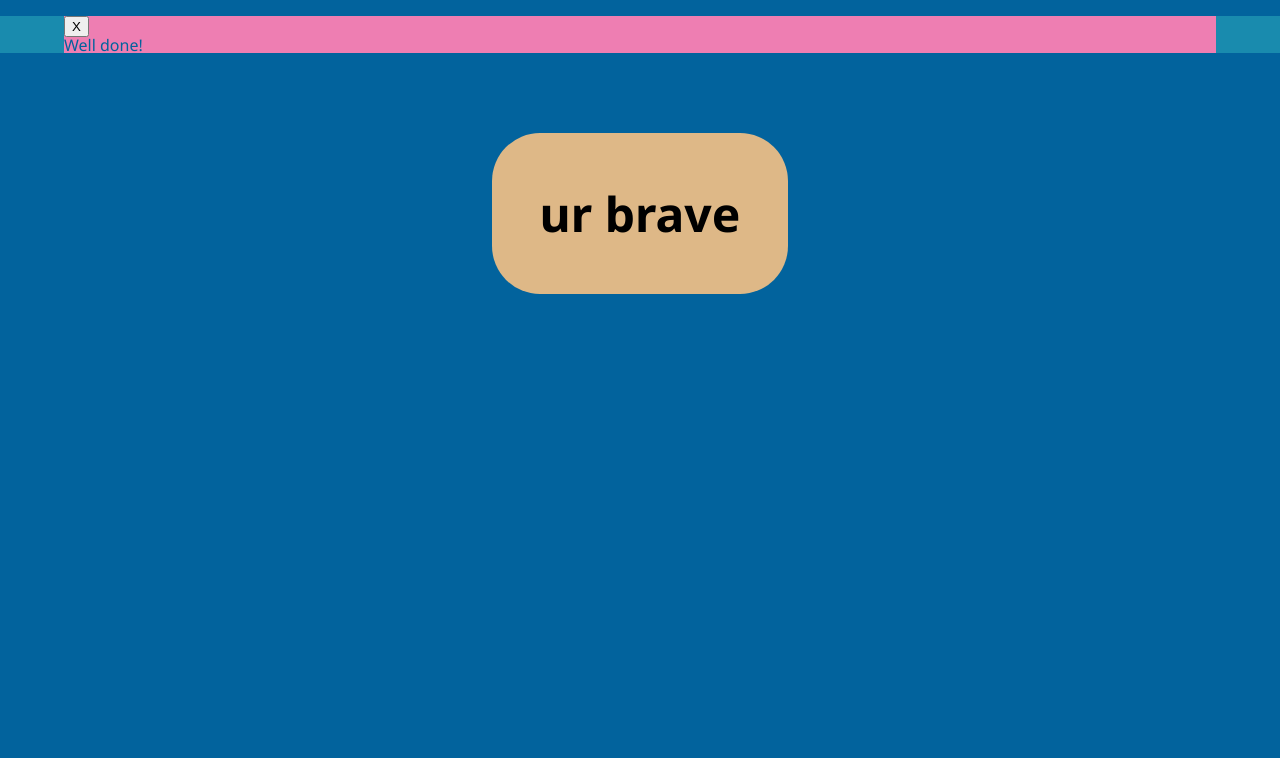
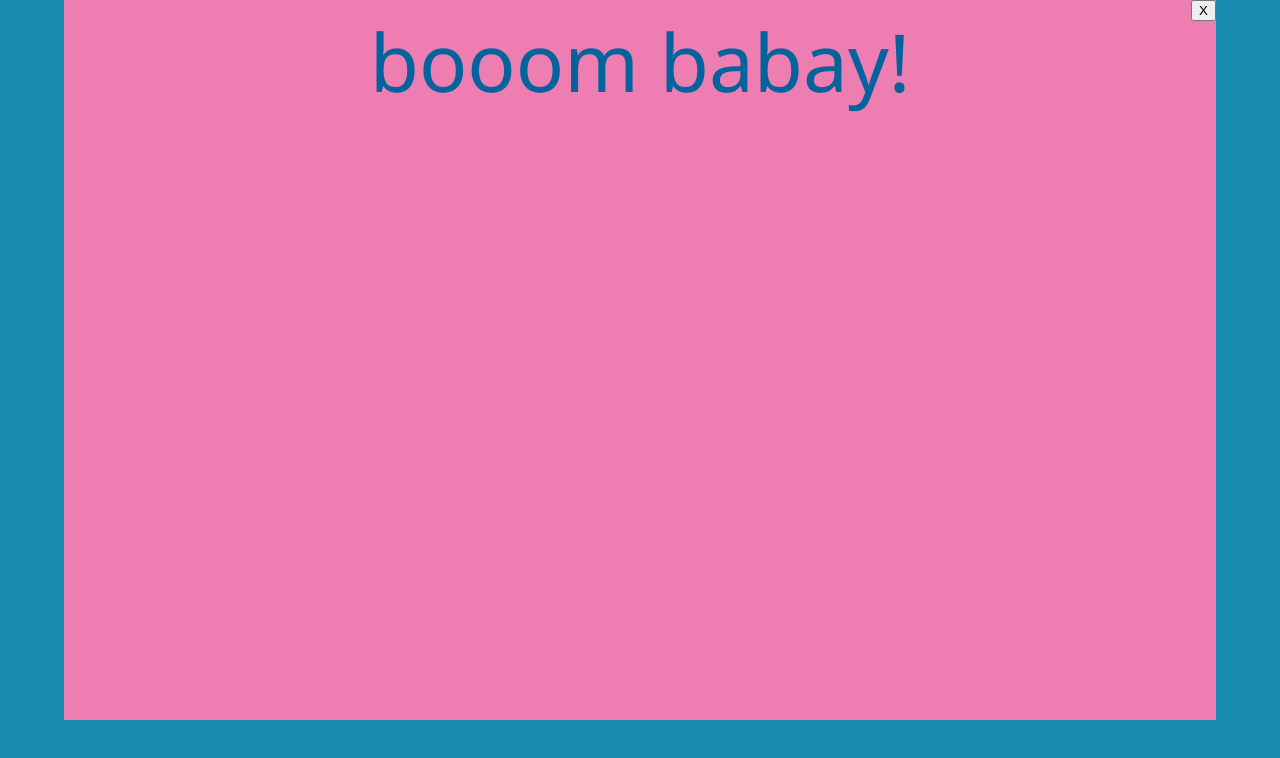
Before and after one commit to jjklong/jquery-widgets, a plain HTML site: page index.html in a window 1280 px wide. Both pictures are taken after a click on the button "click me!". Drawn offline with nearby package versions, Linux system fonts and the light colour scheme.

Commit message:
Add modal click

```diff
--- a/assets/styles.css
+++ b/assets/styles.css
@@ -16,6 +16,8 @@ body{
 }
 
 h3{
+  font-size: 5em;
+  text-align: center;
   color: #02639d;
 }
 
@@ -27,14 +29,18 @@ h3{
 
 /*SHOWING MODAL*/
 .modal_wrap.showing{
+  margin: 0 auto;
   width: 100%;
   height: 100%;
   background: #198bae;
-  display: block;
+  display: flex;
+  position: fixed;
+  z-index: 2;
 }
 
 .modal{
-  margin: 1em auto;
+  text-align: right;
+  margin: 0 auto;
   width: 90%;
   height: 90%;
   background-color: #ee7eb2;
@@ -45,8 +51,11 @@ h3{
 }
 
 .btn1_wrap{
+  position: absolute;
+  z-index: 1;
   text-align: center;
-  margin: 5em;
+  margin: 0 auto;
+  width: 100%;
 }
 
 .btn1{
--- a/assets/widdy.js
+++ b/assets/widdy.js
@@ -3,7 +3,7 @@
 //     console.log('All ready to go!');
 // });
 
-$(function (){
+$(function () {
   'use strict';
 });
 
@@ -11,7 +11,11 @@ $(function (){
 // $('.btn1').on('click', function(e) {alert("Yay!");});
 
 //CLICK CHANGES CLASS TO 'SHOW'
-$('.btn1').on('click', function(e) {
-  $(this).text('ur brave');
-  $('.modal_wrap').addClass('showing');   //use period when calling, but upon addClass, no period needed unless referring to the class ..showing in CSS
-});
+  $('.btn1').on('click', function () {
+    $(this).text('ur brave');
+    $('.modal_wrap').addClass('showing');   //use period when calling, but upon addClass, no period needed unless referring to the class ..showing in CSS
+  });
+
+  $('.modal_close, .modal_wrap').on('click', function () {
+    $('.modal_wrap, .modal').removeClass('showing');
+  });
--- a/index.html
+++ b/index.html
@@ -13,7 +13,7 @@
     <div class="modal_wrap">
       <div class="modal">
         <button class="modal_close">X</button>
-        <h3>Well done!</h3>
+        <h3>booom babay!</h3>
       </div>
     </div>
 
```
